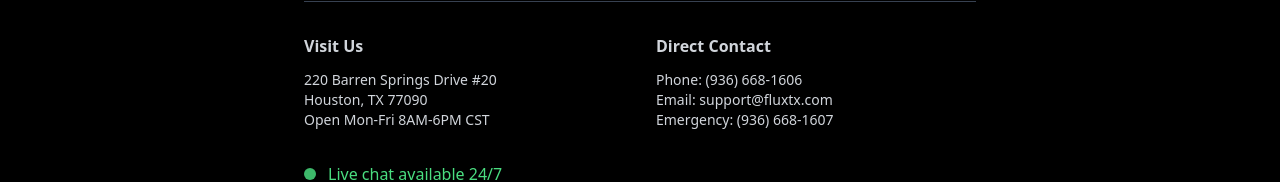
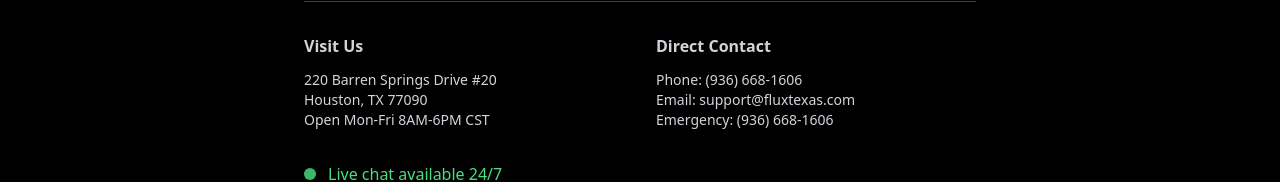
Before and after one commit to Cabezlea/FluxWebsite, a React (Create React App) app: page /contact in a window 1280 px wide. Shown: the part 705-887 px from the top of the page. Built offline with nearby package versions, Linux system fonts and the light colour scheme.

Commit message:
Contact adjustment

```diff
--- a/src/pages/Contact.js
+++ b/src/pages/Contact.js
@@ -85,8 +85,8 @@
                                 <h3 className="font-semibold mb-3">Direct Contact</h3>
                                 <p className="text-sm">
                                     Phone: (936) 668-1606<br/>
-                                    Email: support@fluxtx.com<br/>
-                                    Emergency: (936) 668-1607
+                                    Email: support@fluxtexas.com<br/>
+                                    Emergency: (936) 668-1606
                                 </p>
                             </div>
                         </div>
```
